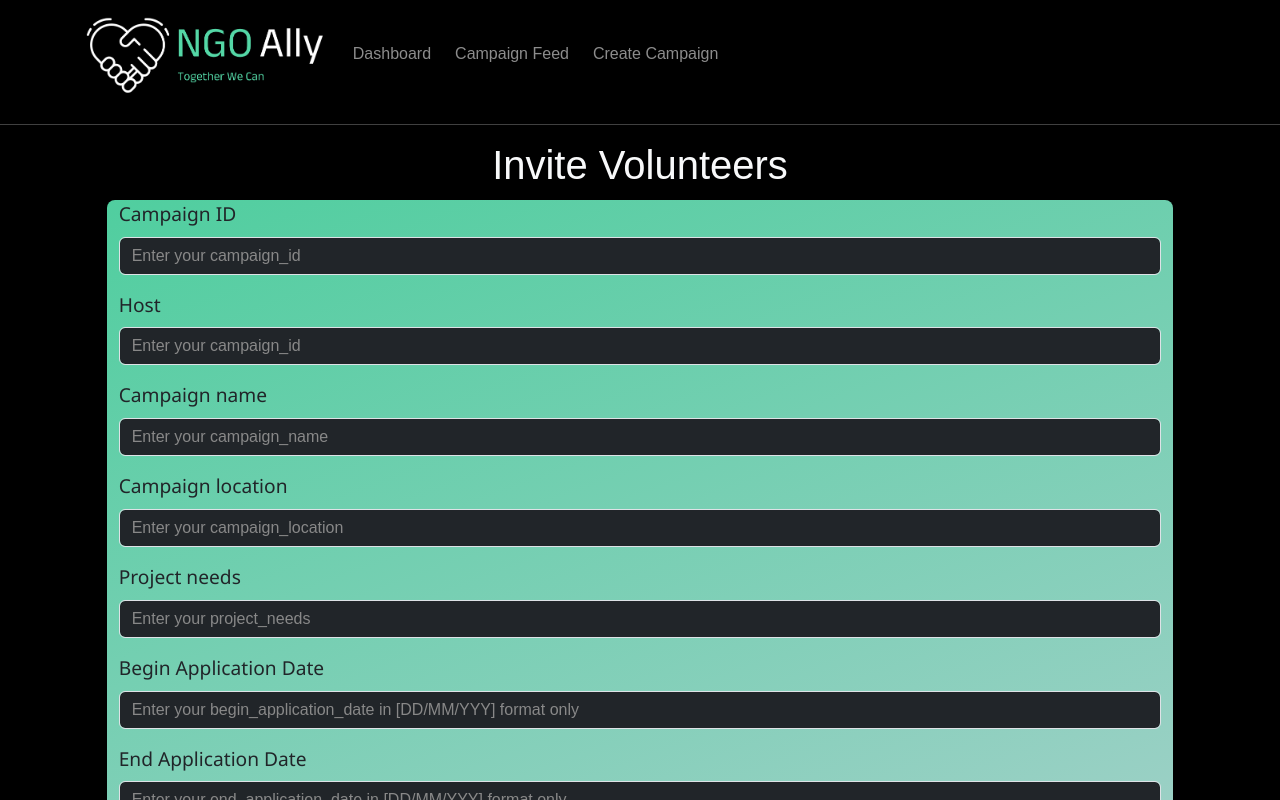
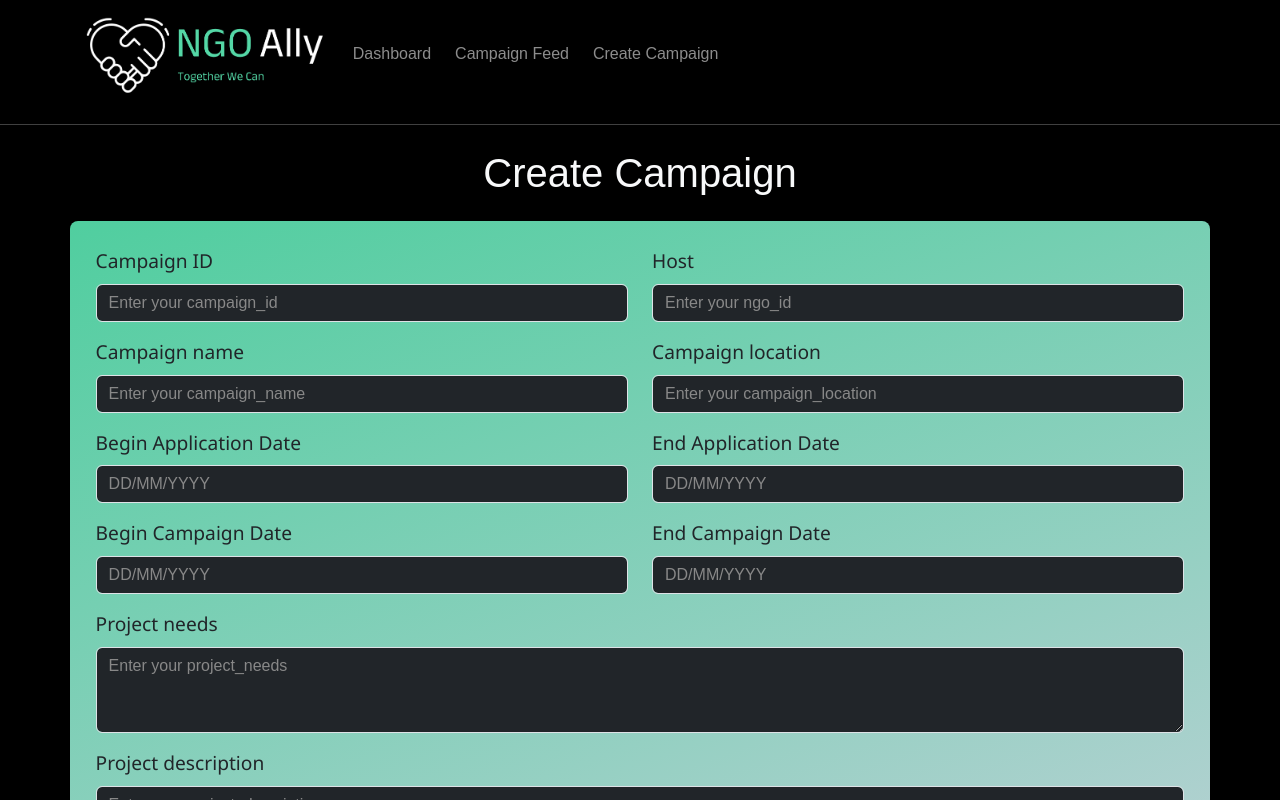
Before and after one commit to Samarth-09/NGOAlly, a React (Create React App) app in the folder Frontend/client/: page /ngocreatecampaign in a window 1280 px wide. Shown: the top 800 px of the page. Built offline with nearby package versions, Linux system fonts and the light colour scheme.

Commit message:
[Updated/Refactored]: Createcampaign.js component code refactored for form to change its appearance and ngo navbar included in it.

```diff
--- a/Frontend/client/src/components/NGO/Createcampaign.js
+++ b/Frontend/client/src/components/NGO/Createcampaign.js
@@ -1,6 +1,6 @@
 import React, { useState } from "react";
 import axios from "axios";
-import NgoNav from "./NgoNav";
+import NgoNav from "./NgoNav.js"
 
 export default function Createcampaign() {
   const [name, setName] = useState("");
@@ -49,14 +49,17 @@ export default function Createcampaign() {
   };
   return (
     <div>
-    <NgoNav/>
-      <h1 className="text-light text-center my-2">Invite Volunteers</h1>
+      <NgoNav></NgoNav>
+      <h1 className="text-light text-center my-4">Create Campaign</h1>
       <form onSubmit={handleSubmit}>
         <div
-          className="col-10 bg-color-createcampaign container"
-          style={{ borderRadius: "8px" }}
+          className="col-12 bg-color-createcampaign container"
+          style={{ borderRadius: "8px" ,padding:"2%"}}
         >
-          <div className="mb-3" style={{ marginTop: "1%" }}>
+          <div className="row">
+            {/* --------------------------------------------------- */}
+
+            <div className="mb-3 col-6">
               <label for="campaignid" className="form-label font-family-label">
                 Campaign ID
               </label>
@@ -69,7 +72,10 @@ export default function Createcampaign() {
                 onChange={(e) => setcampaignId(e.target.value)}
               />
             </div>
-          <div className="mb-3" style={{ marginTop: "1%" }}>
+
+            {/* --------------------------------------------------- */}
+
+            <div className="mb-3 col-6">
               <label for="host" className="form-label font-family-label">
                 Host
               </label>
@@ -77,14 +83,17 @@ export default function Createcampaign() {
                 type="text"
                 className="form-control text-light bg-dark createcampaign-placeholder"
                 id="host"
-              placeholder="Enter your campaign_id"
+                placeholder="Enter your ngo_id"
                 value={host}
                 onChange={(e) => setHost(e.target.value)}
               />
             </div>
 
-          <div className="mb-3" style={{ marginTop: "1%" }}>
-            <label for="campaignname" className="form-label font-family-label">
+            <div className="mb-3 col-6">
+              <label
+                for="campaignname"
+                className="form-label font-family-label"
+              >
                 Campaign name
               </label>
               <input
@@ -97,7 +106,7 @@ export default function Createcampaign() {
               />
             </div>
 
-          <div className="mb-3" style={{ marginTop: "1%" }}>
+            <div className="mb-3 col-6">
               <label
                 for="projectlocation"
                 className="form-label font-family-label"
@@ -113,20 +122,8 @@ export default function Createcampaign() {
                 onChange={(e) => setLocation(e.target.value)}
               />
             </div>
-          <div className="mb-3" style={{ marginTop: "1%" }}>
-            <label for="projectneeds" className="form-label font-family-label">
-              Project needs
-            </label>
-            <input
-              type="text"
-              className="form-control text-light bg-dark createcampaign-placeholder"
-              id="projectneeds"
-              placeholder="Enter your project_needs"
-              value={needs}
-              onChange={(e) => setNeeds(e.target.value)}
-            />
-          </div>
-          <div className="mb-3" style={{ marginTop: "1%" }}>
+
+            <div className="mb-3 col-6">
               <label
                 for="beginapplicationdate"
                 className="form-label font-family-label"
@@ -137,12 +134,12 @@ export default function Createcampaign() {
                 type="text"
                 className="form-control text-light bg-dark createcampaign-placeholder"
                 id="beginapplicationdate"
-              placeholder="Enter your begin_application_date in [DD/MM/YYY] format only"
+                placeholder="DD/MM/YYYY"
                 value={beginApplicationDate}
                 onChange={(e) => setbeginapplicationDate(e.target.value)}
               />
             </div>
-          <div className="mb-3" style={{ marginTop: "1%" }}>
+            <div className="mb-3 col-6">
               <label
                 for="endapplicationdate"
                 className="form-label font-family-label"
@@ -153,12 +150,12 @@ export default function Createcampaign() {
                 type="text"
                 className="form-control text-light bg-dark createcampaign-placeholder"
                 id="endapplicationdate"
-              placeholder="Enter your end_application_date in [DD/MM/YYY] format only"
+                placeholder="DD/MM/YYYY"
                 value={endApplicationDate}
                 onChange={(e) => setendapplicationDate(e.target.value)}
               />
             </div>
-          <div className="mb-3" style={{ marginTop: "1%" }}>
+            <div className="mb-3 col-6">
               <label
                 for="begincampaigndate"
                 className="form-label font-family-label"
@@ -169,12 +166,12 @@ export default function Createcampaign() {
                 type="text"
                 className="form-control text-light bg-dark createcampaign-placeholder"
                 id="begincampaigndate"
-              placeholder="Enter your begin_campaign_date in [DD/MM/YYY] format only"
+                placeholder="DD/MM/YYYY"
                 value={beginCampaignDate}
                 onChange={(e) => setbegincampaignDate(e.target.value)}
               />
             </div>
-          <div className="mb-3" style={{ marginTop: "1%" }}>
+            <div className="mb-3 col-6">
               <label
                 for="endcampaigndate"
                 className="form-label font-family-label"
@@ -185,12 +182,28 @@ export default function Createcampaign() {
                 type="text"
                 className="form-control text-light bg-dark createcampaign-placeholder"
                 id="endcampaigndate"
-              placeholder="Enter your end_campaign_date in [DD/MM/YYY] format only"
+                placeholder="DD/MM/YYYY"
                 value={endCampaignDate}
                 onChange={(e) => setendcampaignDate(e.target.value)}
               />
             </div>
-          <div className="mb-3" style={{ marginTop: "1%" }}>
+            <div className="mb-3">
+              <label
+                for="projectneeds"
+                className="form-label font-family-label"
+              >
+                Project needs
+              </label>
+              <textarea
+                className="form-control text-light bg-dark createcampaign-placeholder"
+                id="projectneeds"
+                rows="3"
+                placeholder="Enter your project_needs"
+                value={needs}
+                onChange={(e) => setNeeds(e.target.value)}
+              ></textarea>
+            </div>
+            <div className="mb-3">
               <label
                 for="projectdescription"
                 className="form-label font-family-label"
@@ -215,14 +228,14 @@ export default function Createcampaign() {
                   paddingRight: "2%",
                   paddingTop: "1%",
                   paddingBottom: "1%",
-                marginBottom: "2%",
-                marginTop: "2%",
+                  marginBottom: "-1%",
                 }}
               >
                 Submit
               </button>
             </div>
           </div>
+        </div>
       </form>
     </div>
   );
```
Lines whose indentation alone changed are shown as unchanged.
